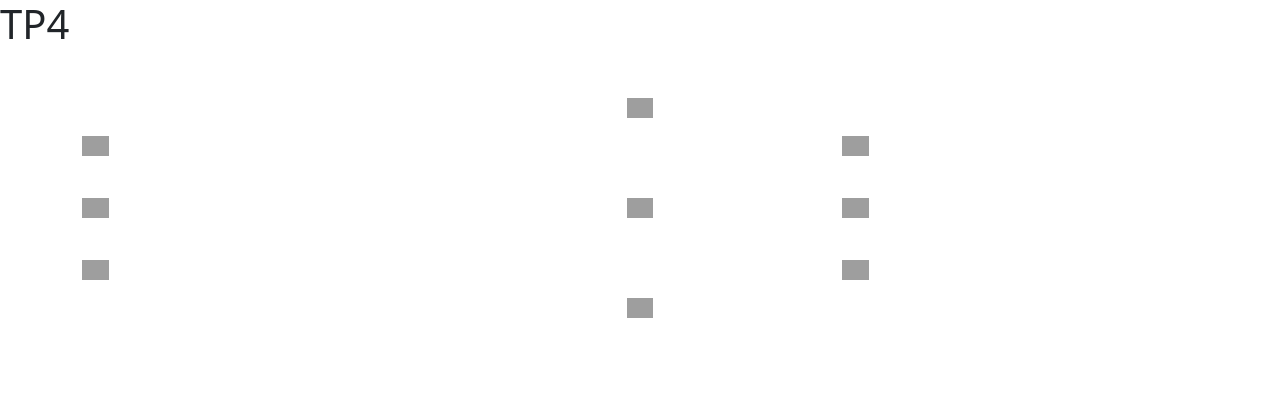
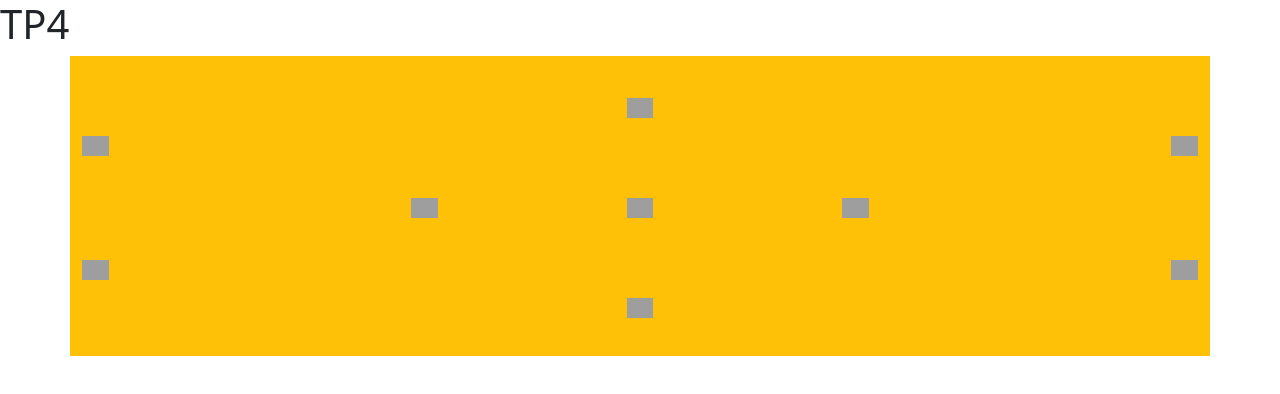
Before and after one commit to sopurdey/cours_html, a plain HTML site: page html/cours_bootstrap/tp04-bootstrap.html in a window 1280 px wide. Drawn offline with nearby package versions, Linux system fonts and the light colour scheme; grey boxes are pictures that could not be loaded.

Commit message:
TP4 Bootstrap fix text-end

```diff
--- a/html/cours_bootstrap/tp04-bootstrap.html
+++ b/html/cours_bootstrap/tp04-bootstrap.html
@@ -18,7 +18,7 @@
 
 <body>
   <h1>TP4</h1>
-  <div class="container">
+  <div class="container bg-warning">
     <div class="row" style="height: 100px">
       <div class="col align-self-end">
         <img height="20px" src="https://www.clker.com/cliparts/6/l/f/V/f/H/green-led-off-md.png" alt="">
@@ -26,12 +26,12 @@
       <div class="col align-self-center text-center">
         <img height="20px" src="https://www.clker.com/cliparts/6/l/f/V/f/H/green-led-off-md.png" alt="">
       </div>
-      <div class="col align-self-end text-right">
+      <div class="col align-self-end text-end">
         <img height="20px" src="https://www.clker.com/cliparts/6/l/f/V/f/H/green-led-off-md.png" alt="">
       </div>
     </div>
     <div class="row" style="height: 100px">
-      <div class="col align-self-center text-right">
+      <div class="col align-self-center text-end">
         <img height="20px" src="https://www.clker.com/cliparts/6/l/f/V/f/H/green-led-off-md.png" alt="">
       </div>
       <div class="col align-self-center text-center">
@@ -48,7 +48,7 @@
       <div class="col align-self-center text-center">
         <img height="20px" src="https://www.clker.com/cliparts/6/l/f/V/f/H/green-led-off-md.png" alt="">
       </div>
-      <div class="col text-right">
+      <div class="col text-end">
         <img height="20px" src="https://www.clker.com/cliparts/6/l/f/V/f/H/green-led-off-md.png" alt="">
       </div>
     </div>
```
